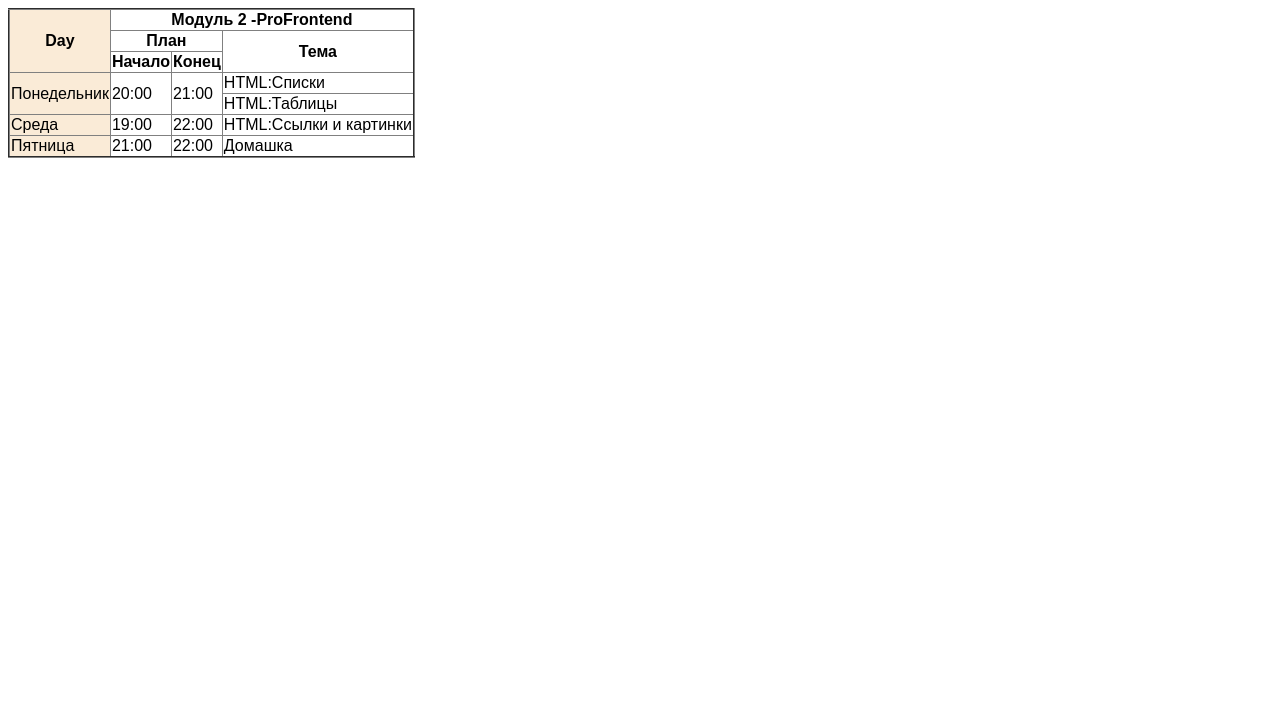
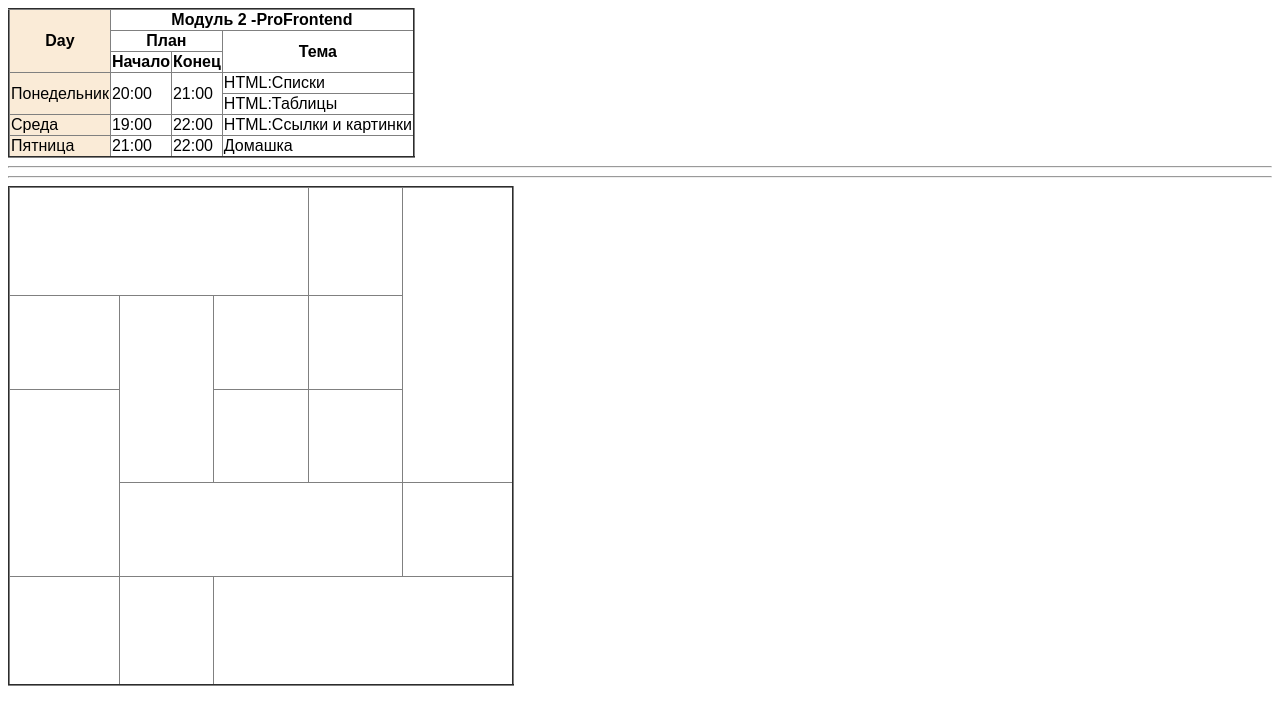
Before and after one commit to furman-v/test, a website built with webpack: page src/index.html in a window 1280 px wide. Built offline with nearby package versions, Linux system fonts and the light colour scheme.

Commit message:
added another table

```diff
--- a/src/index.html
+++ b/src/index.html
@@ -57,6 +57,43 @@
     </tbody>
 
   </table>
+  <hr />
+  <hr />
+
+  <table class="table2" border="2 px solid black">
+    <tbody>
+      <tr>
+        <td colspan="6" rowspan="2"></td>
+        <td rowspan="2"></td>
+        <td colspan="3" rowspan="5"></td>
+      </tr>
+      <tr>
+      </tr>
+      <tr>
+        <td colspan="3"></td>
+        <td rowspan="3"></td>
+        <td colspan="2"></td>
+        <td></td>
+        </td>
+      </tr>
+      <tr>
+        <td rowspan="3" colspan="3"></td>
+        <td colspan="2" rowspan="2"></td>
+        <td rowspan=2></td>
+      </tr>
+      <tr></tr>
+      <tr>
+        <td colspan="4"></td>
+        <td colspan="3"></td>
+      </tr>
+      <tr>
+        <td colspan="3" rowspan="2"></td>
+        <td rowspan="2"></td>
+        <td colspan="7" rowspan="2"></td>
+      </tr>
+      <tr></tr>
+    </tbody>
+  </table>
 
 </body>
 
--- a/src/styles/index.scss
+++ b/src/styles/index.scss
@@ -7,3 +7,7 @@ body {
 table,td,th,tr{
   border-collapse:collapse;
 }
+.table2 {
+  width:40%;
+  height:500px;
+}
```
